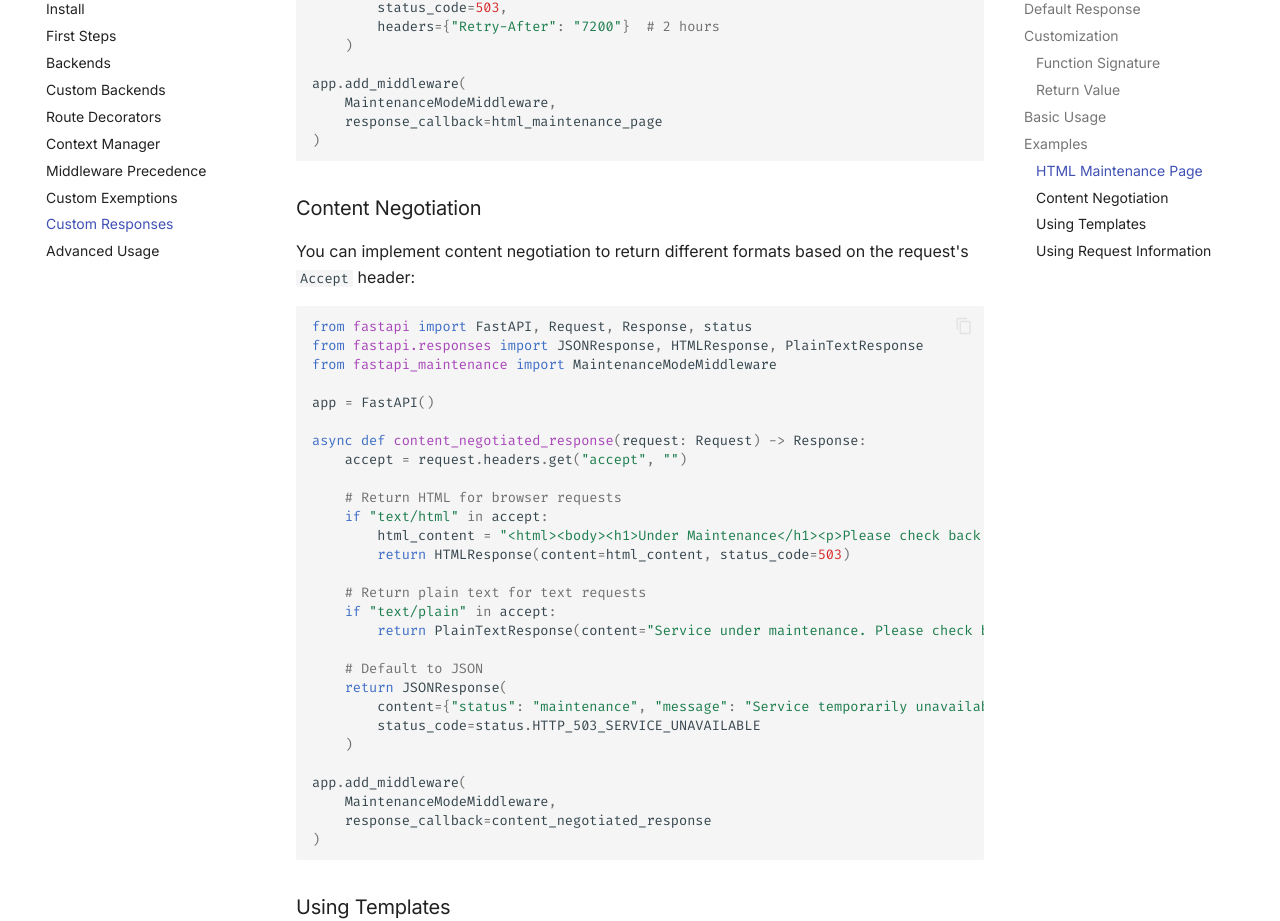
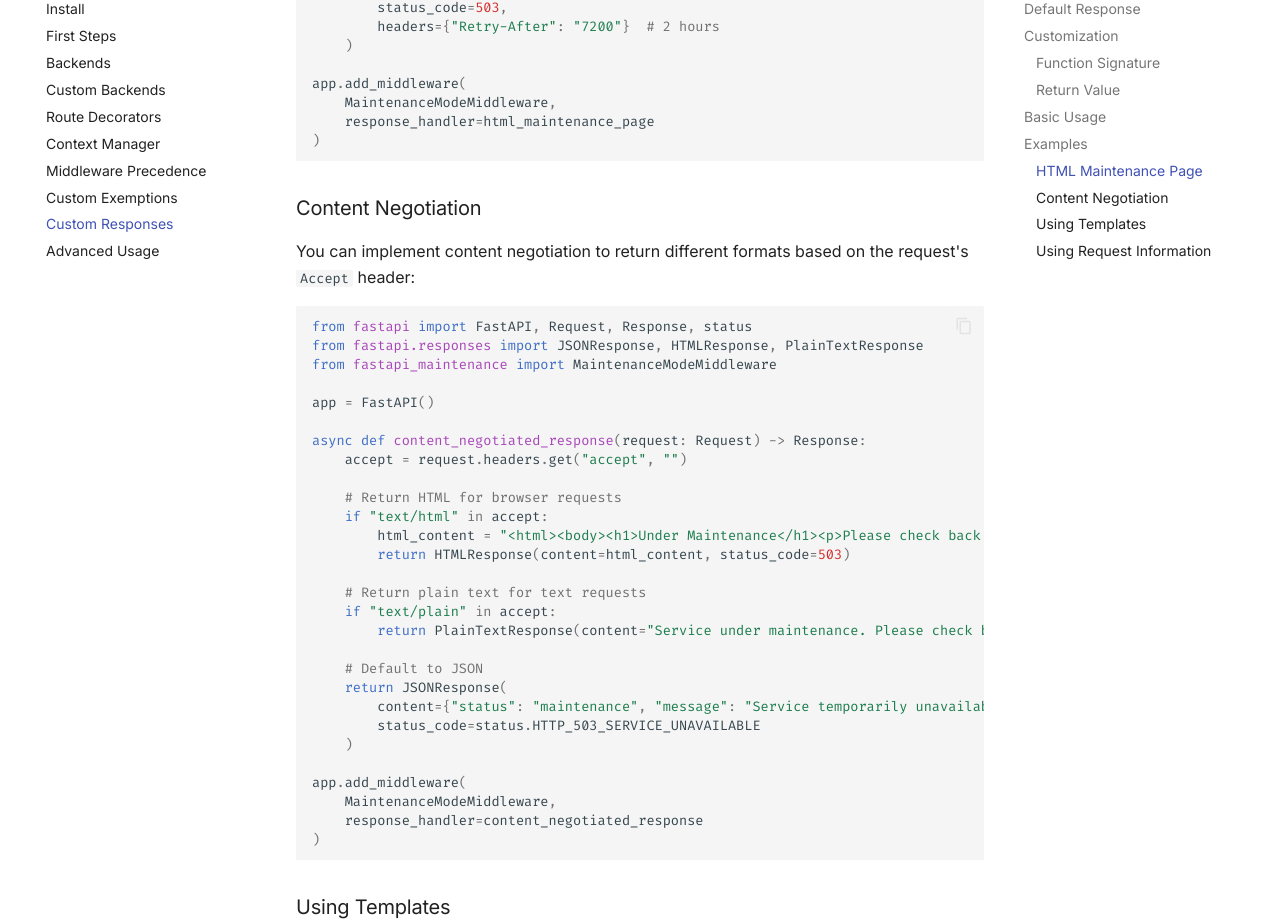
Before and after one commit to msamsami/fastapi-maintenance, an MkDocs documentation site: the page built from docs/tutorial/custom-responses.md, in a window 1280 px wide and 1400 px high, scrolled down 3021 px. Shown: the part 147-1068 px from the top of the window. Built offline with MkDocs 1.6.1 and Material for MkDocs 9.7.7, drawn with Linux system fonts in a browser that asks for light colours; comment, search, counter and statistics services are not loaded; some of the changed text lies outside the part shown.

Commit message:
Fixes: Fix typo error in docs #5

````diff
--- a/docs/tutorial/custom-responses.md
+++ b/docs/tutorial/custom-responses.md
@@ -69,7 +69,7 @@ async def custom_maintenance_response(request: Request) -> JSONResponse:
 
 app.add_middleware(
     MaintenanceModeMiddleware,
-    response_callback=custom_maintenance_response
+    response_handler=custom_maintenance_response
 )
 ```
 
@@ -138,7 +138,7 @@ async def html_maintenance_page(request: Request) -> HTMLResponse:
 
 app.add_middleware(
     MaintenanceModeMiddleware,
-    response_callback=html_maintenance_page
+    response_handler=html_maintenance_page
 )
 ```
 
@@ -173,7 +173,7 @@ async def content_negotiated_response(request: Request) -> Response:
 
 app.add_middleware(
     MaintenanceModeMiddleware,
-    response_callback=content_negotiated_response
+    response_handler=content_negotiated_response
 )
 ```
 
@@ -201,7 +201,7 @@ async def template_maintenance_page(request: Request) -> Response:
 
 app.add_middleware(
     MaintenanceModeMiddleware,
-    response_callback=template_maintenance_page
+    response_handler=template_maintenance_page
 )
 ```
 
@@ -256,6 +256,6 @@ async def path_aware_response(request: Request) -> JSONResponse:
 
 app.add_middleware(
     MaintenanceModeMiddleware,
-    response_callback=path_aware_response
+    response_handler=path_aware_response
 )
 ```
````
Also changed, not shown: docs/tutorial/advanced-usage.md (+3 -3 lines).
